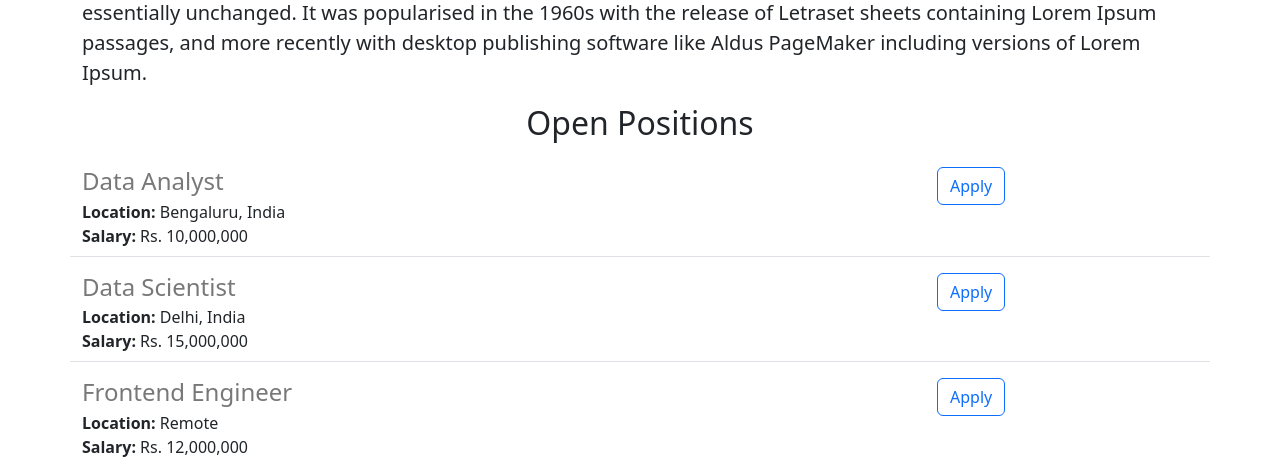
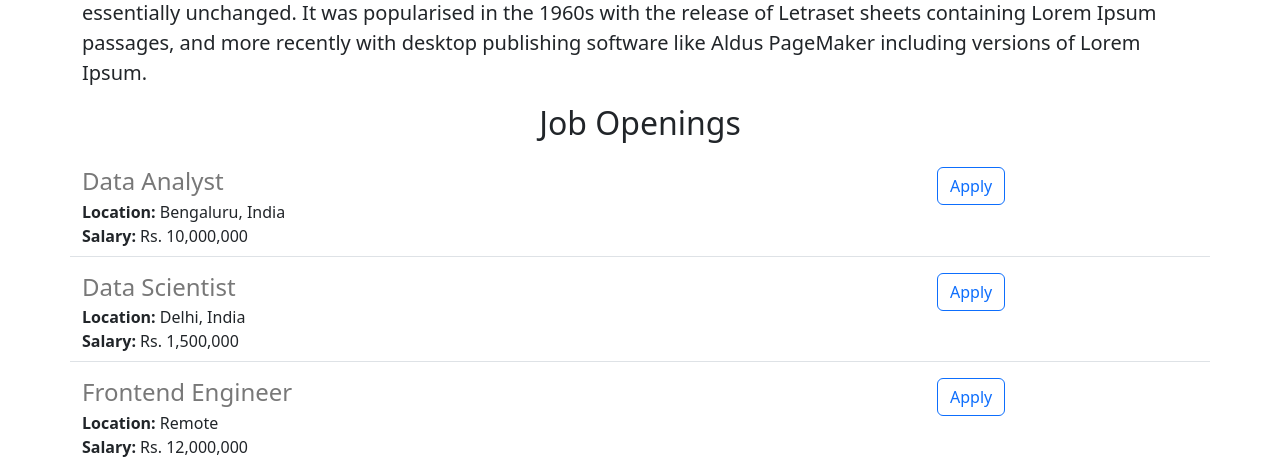
Before and after one commit to simonMakumi/Website_Development, a Flask app: page / in a window 1280 px wide. Shown: the part 602-1063 px from the top of the page. Run offline with Flask 3, Linux system fonts and the light colour scheme.

Commit message:
Made some changes

```diff
--- a/app.py
+++ b/app.py
@@ -13,7 +13,7 @@ JOBS = [
         'id': 2,
         'title': 'Data Scientist',
         'location': 'Delhi, India',
-        'salary': 'Rs. 15,000,000'
+        'salary': 'Rs. 1,500,000'
     },
     {
         'id': 3,
--- a/templates/home.html
+++ b/templates/home.html
@@ -24,7 +24,7 @@
       Lorem Ipsum is simply dummy text of the printing and typesetting industry. Lorem Ipsum has been the industry's standard dummy text ever since the 1500s, when an unknown printer took a galley of type and scrambled it to make a type specimen book. It has survived not only five centuries, but also the leap into electronic typesetting, remaining essentially unchanged. It was popularised in the 1960s with the release of Letraset sheets containing Lorem Ipsum passages, and more recently with desktop publishing software like Aldus PageMaker including versions of Lorem Ipsum.
     </p>
     <h2 class='text-center mt-2 mb-4'>
-      Open Positions
+      Job Openings
     </h2>
     <div>
       {% for job in jobs %}
```
